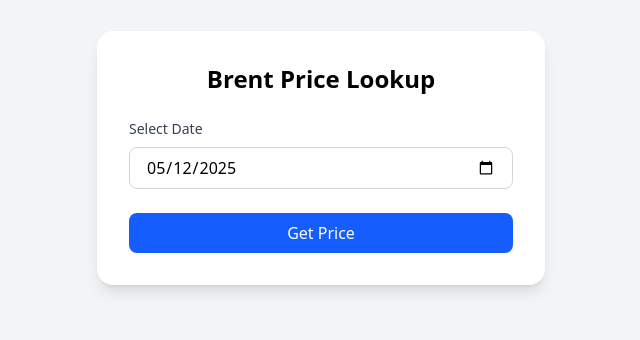
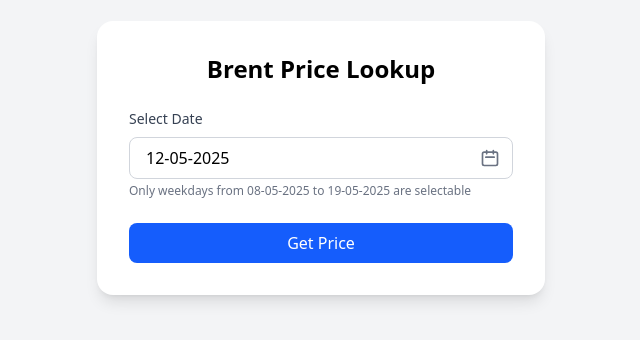
Before and after one commit to kamilkk00/front-commodities, a Next.js app: page /brent in a window 1280 px wide. Shown: the part 242-582 px from the top of the page, without its empty margins (319-959 px from the left). Built offline with nearby package versions, Linux system fonts and the light colour scheme.

Commit message:
updating calendar

```diff
--- a/src/app/brent/page.js
+++ b/src/app/brent/page.js
@@ -1,27 +1,70 @@
 // app/brent/page.js
 'use client'
 
-import { useState } from 'react'
+import { useState, forwardRef } from 'react'
+import DatePicker from 'react-datepicker'
+import { format } from 'date-fns'
+import enGB from 'date-fns/locale/en-GB'
+import 'react-datepicker/dist/react-datepicker.css'
+
+// Inline SVG calendar icon component
+const CalendarIcon = () => (
+  <svg
+    xmlns="http://www.w3.org/2000/svg"
+    className="h-5 w-5 text-gray-500"
+    fill="none"
+    viewBox="0 0 24 24"
+    stroke="currentColor"
+  >
+    <path
+      strokeLinecap="round"
+      strokeLinejoin="round"
+      strokeWidth={2}
+      d="M8 7V3m8 4V3m-9 8h10M5 21h14a2 2 0 002-2V7a2 2 0 00-2-2H5a2 2 0 00-2 2v12a2 2 0 002 2z"
+    />
+  </svg>
+)
+
+// Custom input to include calendar icon
+const CustomInput = forwardRef(({ value, onClick }, ref) => (
+  <button
+    type="button"
+    className="relative w-full text-left border border-gray-300 rounded-lg px-4 py-2 focus:outline-none focus:ring-2 focus:ring-blue-500"
+    onClick={onClick}
+    ref={ref}
+  >
+    <span className="block">{value}</span>
+    <div className="absolute right-3 top-1/2 transform -translate-y-1/2">
+      <CalendarIcon />
+    </div>
+  </button>
+))
+CustomInput.displayName = 'CustomInput'
 
 export default function BrentPage() {
-  const [date, setDate] = useState('2025-05-12')
+  // Restrict selectable range: May 8–19, 2025
+  const minDate = new Date('2025-05-08')
+  const maxDate = new Date('2025-05-19')
+
+  const [selectedDate, setSelectedDate] = useState(new Date('2025-05-12'))
   const [result, setResult] = useState(null)
   const [error, setError] = useState(null)
   const [loading, setLoading] = useState(false)
 
   const handleSubmit = async (e) => {
     e.preventDefault()
-    setLoading(true)
     setError(null)
     setResult(null)
 
+    const dateStr = format(selectedDate, 'yyyy-MM-dd')
+
+    setLoading(true)
     try {
       const res = await fetch('/api/brent', {
         method: 'POST',
         headers: { 'Content-Type': 'application/json' },
-        body: JSON.stringify({ date }),
+        body: JSON.stringify({ date: dateStr }),
       })
-
       if (!res.ok) throw new Error(`HTTP ${res.status}`)
       const data = await res.json()
       setResult(data)
@@ -40,13 +83,18 @@ export default function BrentPage() {
         <form onSubmit={handleSubmit} className="space-y-6">
           <div className="flex flex-col">
             <label htmlFor="date" className="text-sm font-medium text-gray-700 mb-2">Select Date</label>
-            <input
+            <DatePicker
               id="date"
-              type="date"
-              value={date}
-              onChange={(e) => setDate(e.target.value)}
-              className="border border-gray-300 rounded-lg px-4 py-2 focus:outline-none focus:ring-2 focus:ring-blue-500"
+              selected={selectedDate}
+              onChange={(date) => setSelectedDate(date)}
+              filterDate={(date) => date.getDay() !== 0 && date.getDay() !== 6}
+              minDate={minDate}
+              maxDate={maxDate}
+              locale={enGB}
+              dateFormat="dd-MM-yyyy"
+              customInput={<CustomInput />}
             />
+            <small className="text-xs text-gray-500 mt-1">Only weekdays from 08-05-2025 to 19-05-2025 are selectable</small>
           </div>
 
           <button
```
Also changed, not shown: package.json (+6 -4 lines), 1 other file (tests, documents, lock files or other folders).
